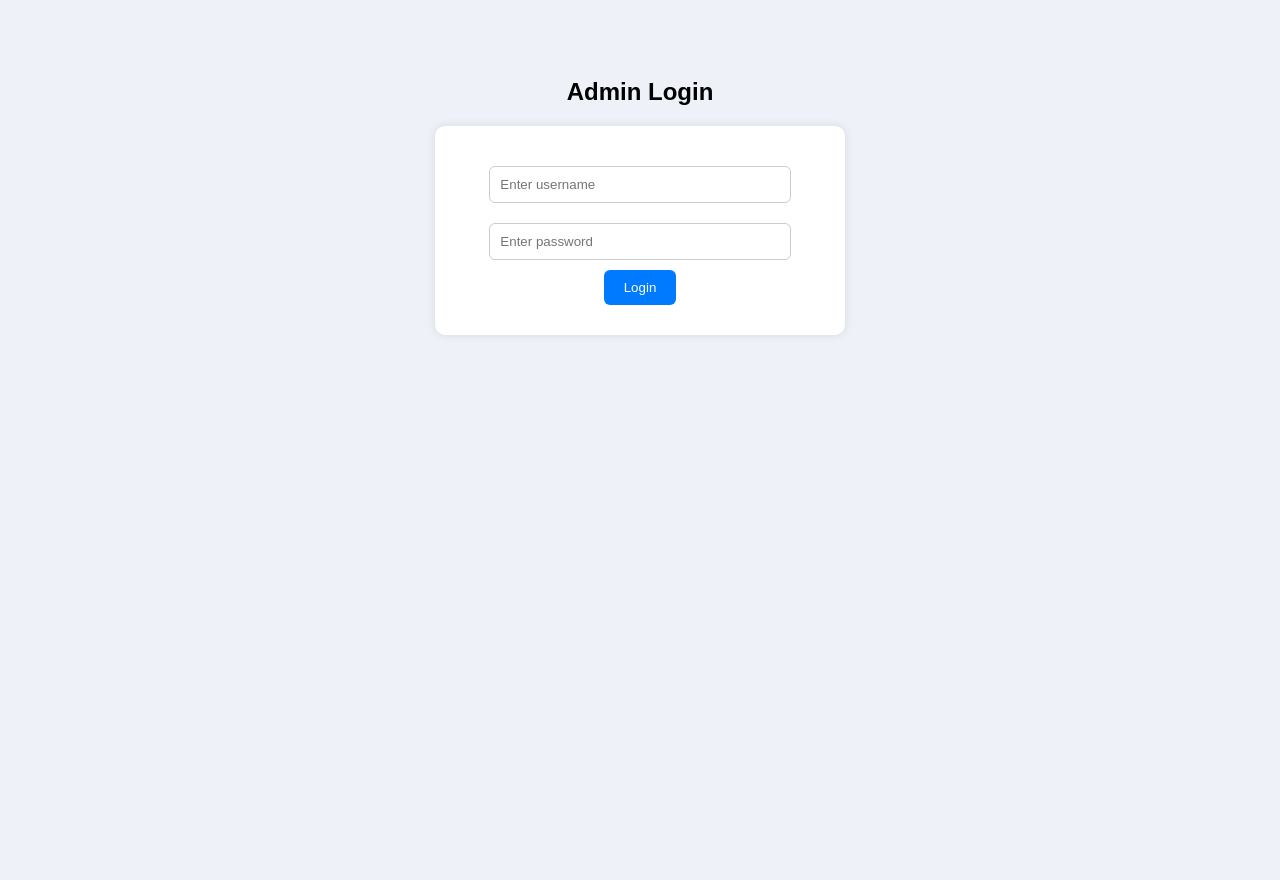
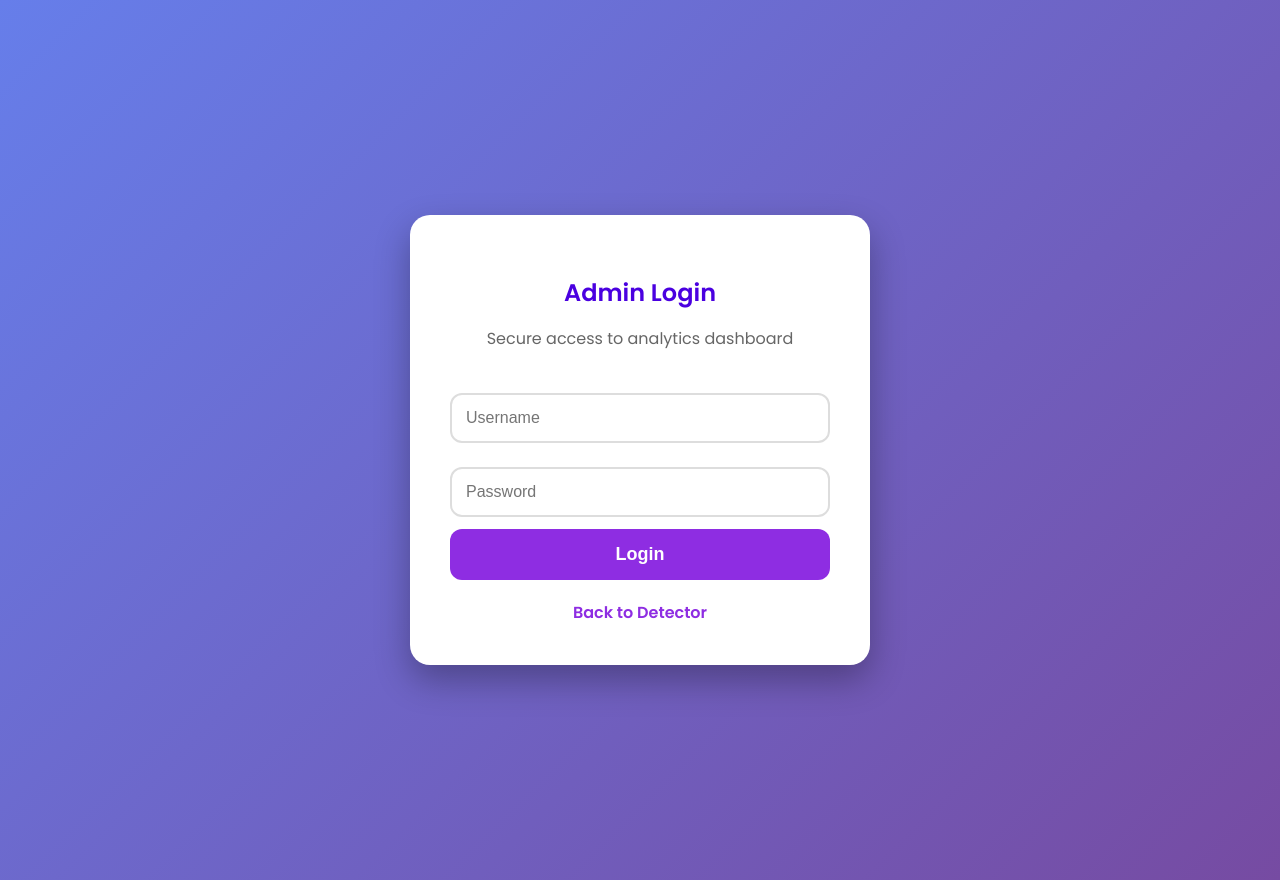
Before and after one commit to Sainvi-j/Detecting-Fake-job-posts-Using-NLP, a Flask app: template templates/admin_login.html in a window 1280 px wide. Before the commit the page ends 335 px from the top, so only its background shows below. Run offline with Flask 3, Linux system fonts and the light colour scheme; the template is opened without the code that fills it, so the values that code supplies are empty; parts of the project's set-up code (start-up, migrations or seed data) failed here and were passed over.

Commit message:
updated the UI and added the admin panel button

```diff
--- a/templates/admin_login.html
+++ b/templates/admin_login.html
@@ -1,68 +1,104 @@
 <!DOCTYPE html>
-<html>
+<html lang="en">
   <head>
-    <title>Admin Login</title>
+    <meta charset="UTF-8" />
+    <title>Admin Login - Sainvi</title>
+    <link
+      href="https://fonts.googleapis.com/css2?family=Poppins:wght@400;600&display=swap"
+      rel="stylesheet"
+    />
     <style>
       body {
-        background: #eef1f7;
-        font-family: Arial;
-        text-align: center;
-        padding: 50px;
+        font-family: "Poppins", sans-serif;
+        background: linear-gradient(135deg, #667eea 0%, #764ba2 100%);
+        margin: 0;
+        padding: 40px;
+        min-height: 100vh;
+        display: flex;
+        align-items: center;
+        justify-content: center;
       }
-
       .login-box {
         background: white;
-        padding: 30px;
-        width: 30%;
-        margin: auto;
-        border-radius: 10px;
-
-        box-shadow: 0 0 10px rgba(0, 0, 0, 0.1);
+        padding: 40px;
+        width: 380px;
+        border-radius: 20px;
+        box-shadow: 0 15px 35px rgba(0, 0, 0, 0.3);
+        text-align: center;
       }
-
+      h2 {
+        color: #4a00e0;
+        margin-bottom: 10px;
+      }
+      p {
+        color: #666;
+        margin-bottom: 30px;
+      }
       input {
+        width: 100%;
+        padding: 14px;
+        margin: 12px 0;
+        border: 2px solid #ddd;
+        border-radius: 12px;
+        font-size: 16px;
+        box-sizing: border-box;
+      }
+      button {
+        width: 100%;
+        padding: 15px;
+        background: #8e2de2;
+        color: white;
+        border: none;
+        border-radius: 12px;
+        font-size: 18px;
+        font-weight: 600;
+        cursor: pointer;
+        transition: 0.3s;
+      }
+      button:hover {
+        background: #7919c2;
+        transform: translateY(-2px);
+      }
+      .error {
+        color: #e74c3c;
+        font-weight: bold;
+        margin-top: 15px;
         padding: 10px;
-        width: 80%;
-        border-radius: 6px;
-        border: 1px solid #ccc;
-        margin: 10px;
+        background: #ffebee;
+        border-radius: 8px;
+        border-left: 5px solid #e74c3c;
       }
-
-      button {
-        padding: 10px 20px;
-        background: #007bff;
-        border: none;
-        color: white;
-        border-radius: 6px;
-        cursor: pointer;
-      }
-
-      button:hover {
-        background: #0056b3;
-      }
-
-      .error {
-        color: red;
+      .back {
+        display: block;
+        margin-top: 20px;
+        color: #8e2de2;
+        text-decoration: none;
+        font-weight: 600;
       }
     </style>
   </head>
   <body>
-    <h2>Admin Login</h2>
     <div class="login-box">
+      <h2>Admin Login</h2>
+      <p>Secure access to analytics dashboard</p>
+
+      <!-- FIXED: method="POST" added! -->
       <form method="POST">
-        <input type="text" name="username" placeholder="Enter username" /><br />
+        <input type="text" name="username" placeholder="Username" required />
         <input
           type="password"
           name="password"
-          placeholder="Enter password"
-        /><br />
+          placeholder="Password"
+          required
+        />
         <button type="submit">Login</button>
       </form>
 
       {% if error %}
-      <p class="error">{{ error }}</p>
+      <div class="error">{{ error }}</div>
+      {% endif %}
 
-      {% endif %}
+      <a href="/" class="back">Back to Detector</a>
     </div>
   </body>
 </html>
```
Also changed, not shown: app_web.py (+81 -44 lines), templates/admin_dashboard.html (+105 -28 lines), templates/index.html (+55 -24 lines), job_predictions.db.
